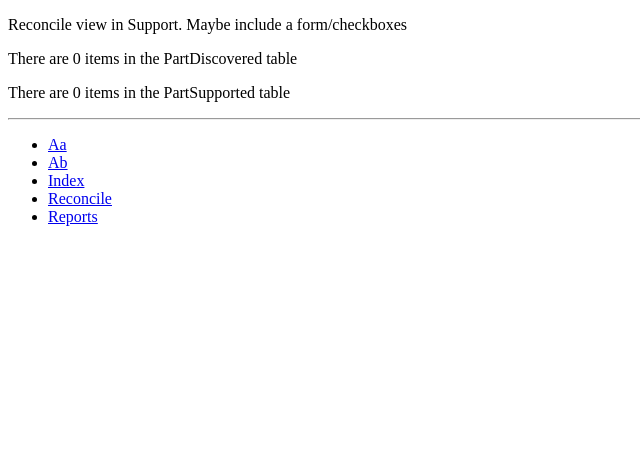
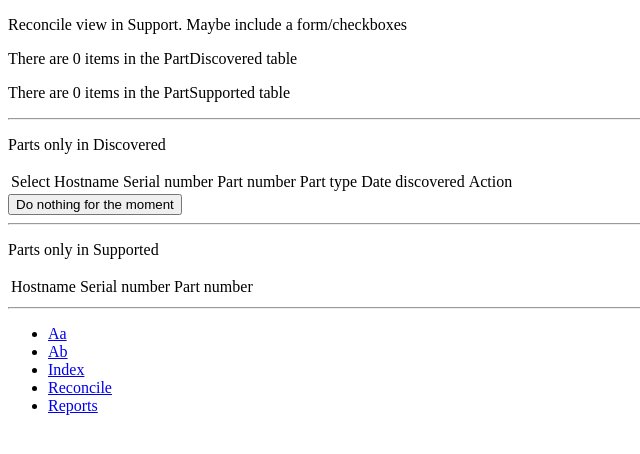
Before and after one commit to dlete/estate, a Django app: page /support/reconcile/ in a window 1280 px wide. Shown: the top 454 px of the page, without its empty margins (0-640 px from the left). Run offline with Django 3.2, Linux system fonts and the light colour scheme; data that the repository does not hold is empty.

Commit message:
add add_to_support view in support

```diff
--- a/estate/support/templates/support/reconcile.html
+++ b/estate/support/templates/support/reconcile.html
@@ -6,5 +6,57 @@
     <p>There are {{ number_of_parts_discovered }} items in the PartDiscovered table</p>
     <p>There are {{ number_of_parts_supported }} items in the PartSupported table</p>
 
+    <hr />
+    <p>Parts only in Discovered</p>
+
+    <form action="{% url 'support:reconcile' %}" method="post">
+        {% csrf_token %}
+    <table>
+
+        <tr>
+            <td>Select</td>
+            <td>Hostname</td>
+            <td>Serial number</td>
+            <td>Part number</td>
+            <td>Part type</td>
+            <td>Date discovered</td>
+            <td>Action</td>
+        </tr>
+
+        {% for part in parts_only_in_discovered %}
+        <tr>
+            <td><input type="checkbox" name="chosen_part" value={{ part.id }}></td>
+            <td>{{ part.hostname }}</td>
+            <td>{{ part.serial_number }}</td>
+            <td>{{ part.part_number }}</td>
+            <td>{{ part.part_type }}</td>
+            <td>{{ part.date_discovered }}</td>
+            <td><a href="/support/reconcile/add_to_support/{{ part.id }}/">Add to support list</a></td>
+        </tr>
+        {% endfor %}
+
+    </table>
+    <input type="submit" value="Do nothing for the moment" />
+    </form>
+
+
+    <hr />
+    <p>Parts only in Supported</p>
+    <table>
+        <tr>
+            <td>Hostname</td>
+            <td>Serial number</td>
+            <td>Part number</td>
+        </tr>
+
+        {% for part in parts_only_in_supported %}
+        <tr>
+            <td>{{ part.hostname }}</td>
+            <td>{{ part.serial_number }}</td>
+            <td>{{ part.part_number }}</td>
+        </tr>
+        {% endfor %}
+    </table>
+
 
 {% endblock %}
--- a/estate/support/urls.py
+++ b/estate/support/urls.py
@@ -4,5 +4,6 @@ from support import views
 
 urlpatterns = patterns('',
     url(r'^$', views.index, name='index'),
-    url(r'^reconcile/', views.reconcile, name='reconcile'),
+    url(r'^reconcile/$', views.reconcile, name='reconcile'),
+    url(r'^reconcile/add_to_support/(?P<part_id>\d+)/$', views.add_to_support, name='add_to_support'),
 )
--- a/estate/support/views.py
+++ b/estate/support/views.py
@@ -1,12 +1,33 @@
 from django.shortcuts import render
 from discoveries.models import PartDiscovered
 from support.models import PartSupported
+from django.shortcuts import get_object_or_404
+from django.utils import timezone
+from django.http import HttpResponseRedirect, HttpResponse
+from django.core.urlresolvers import reverse
+
 
 # Create your views here.
 def index(request):
     context = {'bodymessage': "Index view in Support. Maybe include a form/checkboxes"}
     return render(request, 'support/index.html', context)
 
+def add_to_support(request, part_id):
+    context = {'bodymessage': "Add To Support view in Support"}
+    part = get_object_or_404(PartDiscovered, pk=part_id)
+    context['part'] = part
+
+    part_supported = PartSupported.objects.get_or_create(
+        hostname = part.hostname,
+        serial_number = part.serial_number,
+        comment = "Add to contract",
+        is_active = 1,
+        date_added = timezone.now(),
+        date_modified = timezone.now()
+        )
+
+#    return render(request, 'support/reconcile.html', context)
+    return HttpResponseRedirect(reverse('support:reconcile'))
 
 def reconcile(request):
     context = {'bodymessage': "Reconcile view in Support. Maybe include a form/checkboxes"}
@@ -17,5 +38,24 @@ def reconcile(request):
     context['number_of_parts_supported'] = parts_supported.count()
 
 
+    discovered_serial_numbers = set(pd.serial_number for pd in parts_discovered)
+    supported_serial_numbers = set(ps.serial_number for ps in parts_supported)
+
+    serials_only_in_discovered = discovered_serial_numbers.difference(supported_serial_numbers)
+    serials_only_in_supported = supported_serial_numbers.difference(discovered_serial_numbers)
+    serials_in_discovered_and_supported = discovered_serial_numbers.intersection(supported_serial_numbers)
+
+    parts_only_in_discovered = []
+    for s in serials_only_in_discovered:
+        pn = PartDiscovered.objects.get(serial_number=s)
+        parts_only_in_discovered.append(pn)
+
+    parts_only_in_supported = []
+    for s in serials_only_in_supported:
+        pn = PartSupported.objects.get(serial_number=s)
+        parts_only_in_supported.append(pn)
+
+    context['parts_only_in_discovered'] = parts_only_in_discovered
+    context['parts_only_in_supported'] = parts_only_in_supported
 
     return render(request, 'support/reconcile.html', context)
```
Also changed, not shown: estate/discoveries/templates/discoveries/aa.html (+7 -2 lines), estate/discoveries/templates/discoveries/ab.html (+20 -1 lines), estate/discoveries/views.py (+17 -5 lines), estate/empty_parts.py (added, +22 -0 lines), estate/support/templates/support/add_to_support.html (added, +8 -0 lines).
